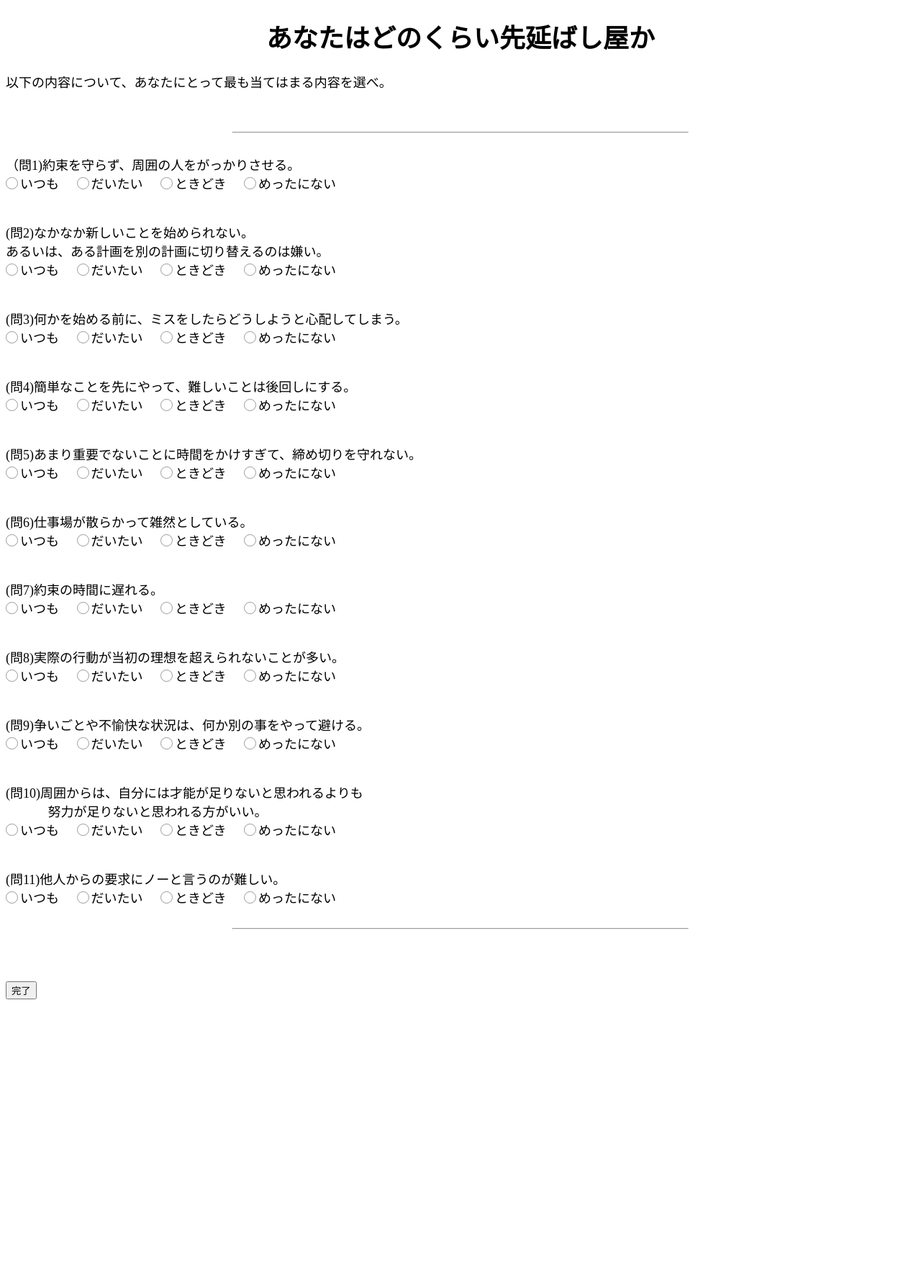
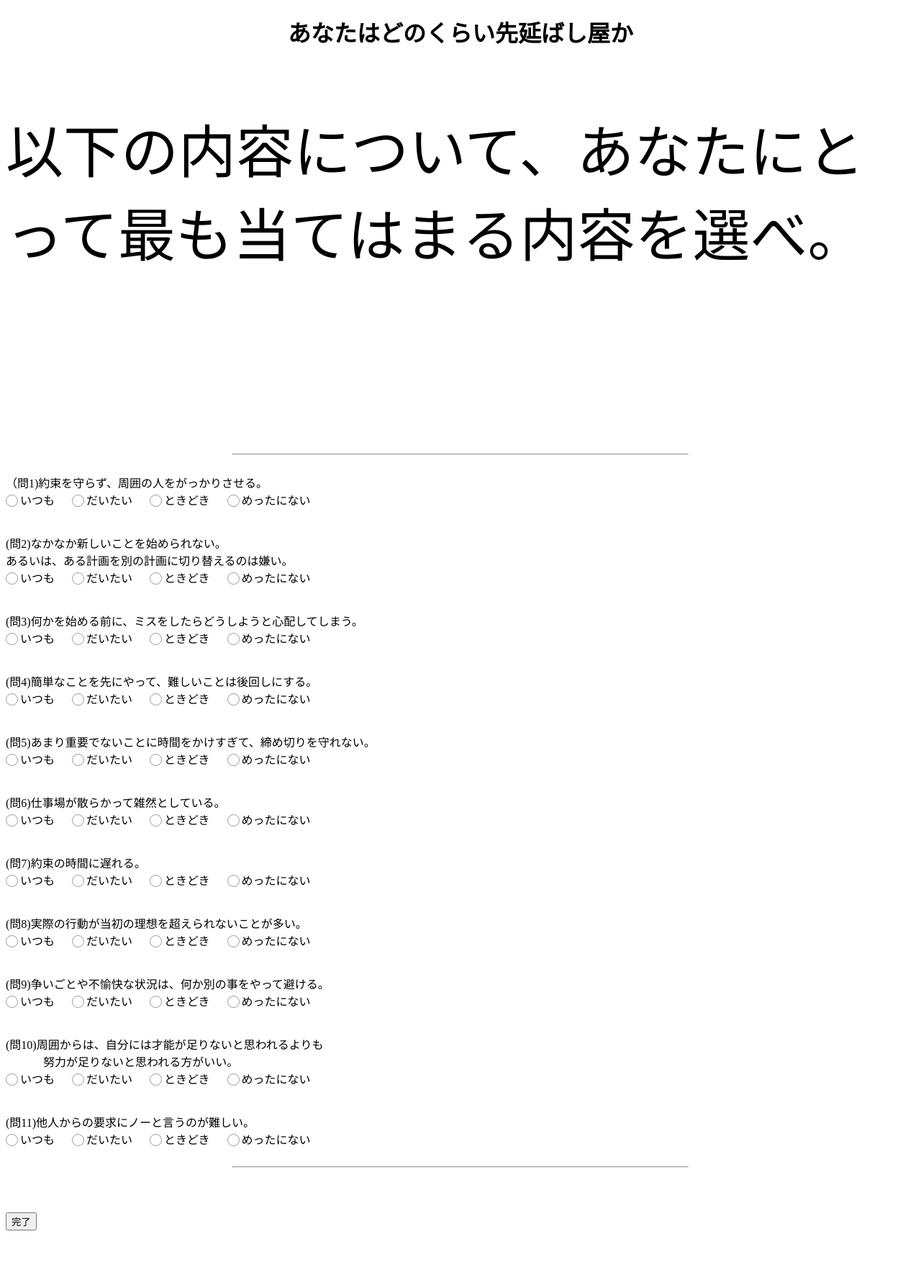
Before and after one commit to inamake/psychopath_bot, a Flask app: page /putOffTest in a window 1280 px wide. Shown: the whole page at 72% size. Before the commit the page ends 1388 px from the top, so only its background shows below. Run offline with Flask 2, Linux system fonts and the light colour scheme.

Commit message:
css追加(11/28)

```diff
--- a/static/stylesheet.css
+++ b/static/stylesheet.css
@@ -1,6 +1,10 @@
-body {
-  font-size: large;
-  background-color: white;
+body{
+    background-color: #FFFFFF;
+
+}
+
+p{
+    font-size: 80px;
 }
 
 h1{
```
